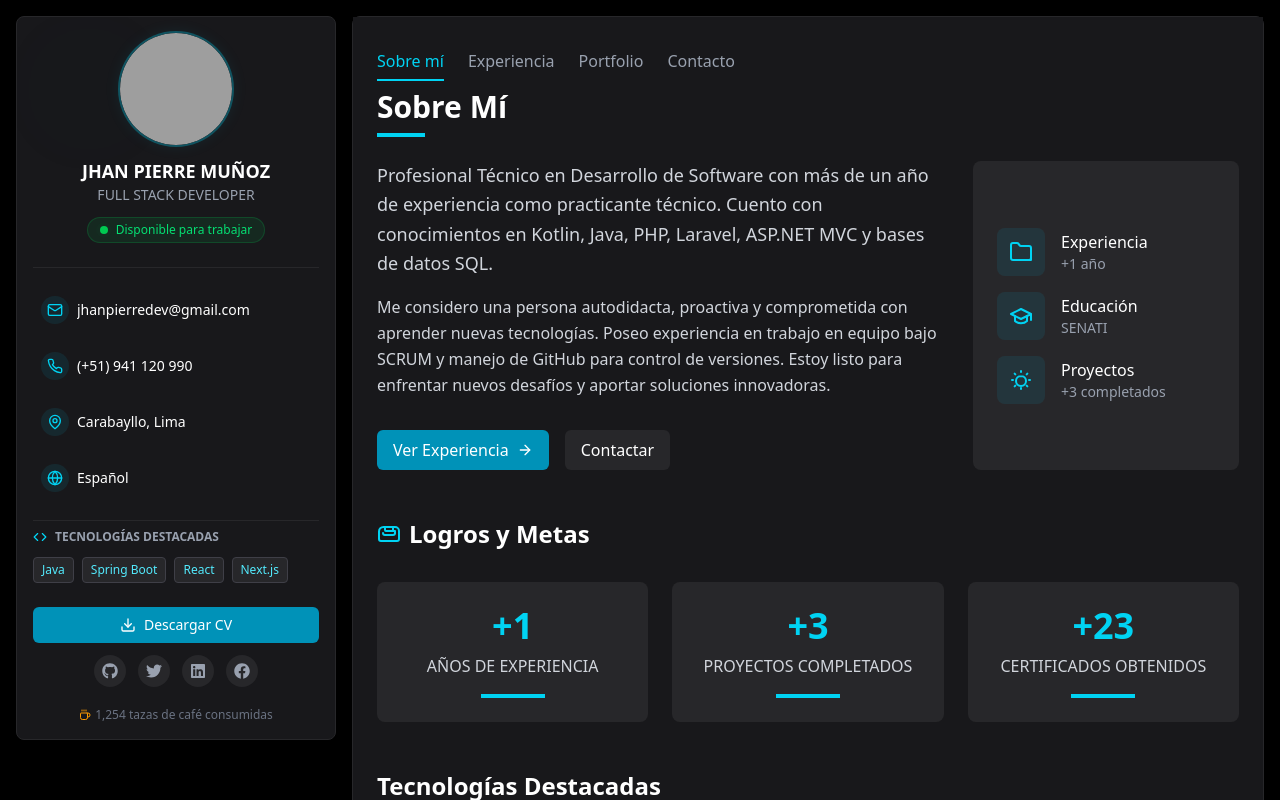
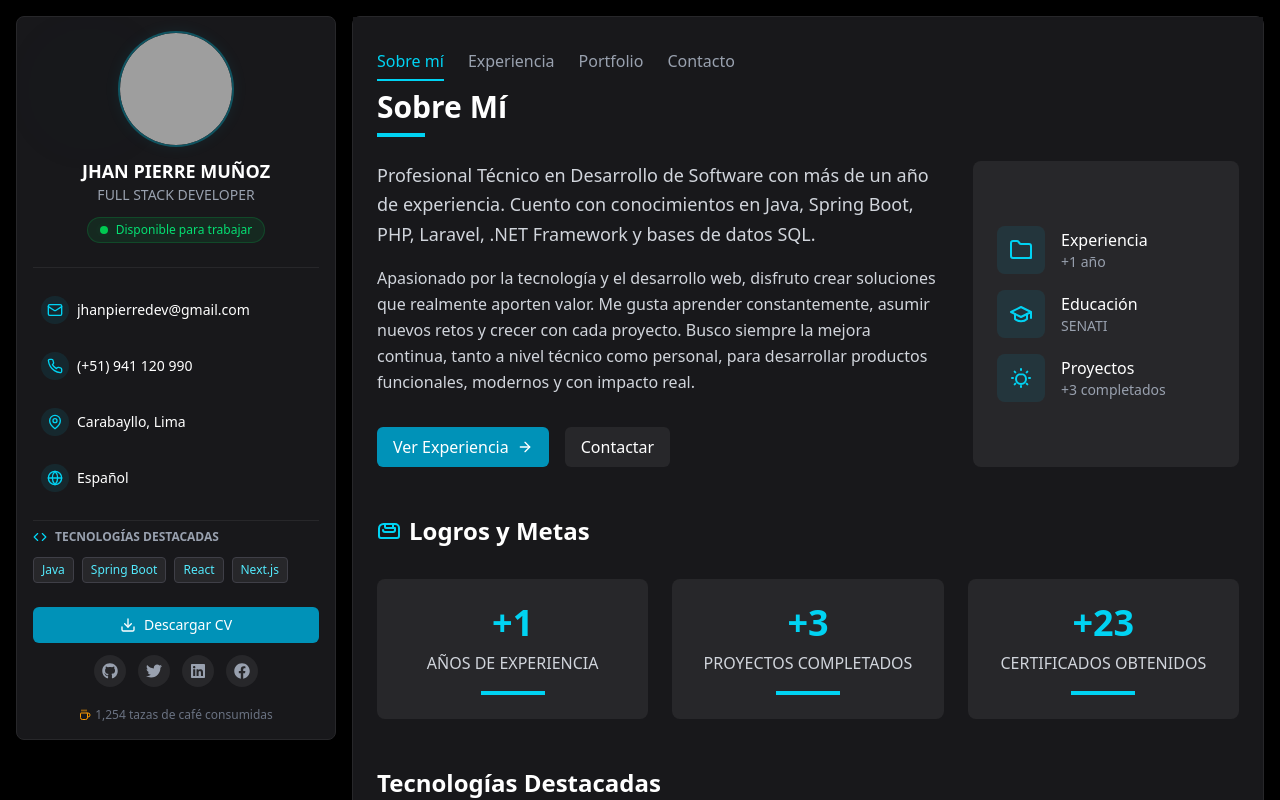
Before and after one commit to Jhan-Pierre/jhan-pierre-mm, a Next.js app: page / in a window 1280 px wide. Shown: the top 800 px of the page. Built offline with nearby package versions, Linux system fonts and the light colour scheme; grey boxes are pictures that could not be loaded.

Commit message:
Se actualizo informacion personal

```diff
--- a/src/components/home/about-section.tsx
+++ b/src/components/home/about-section.tsx
@@ -10,13 +10,11 @@ export default function AboutSection() {
             <div className="grid grid-cols-1 md:grid-cols-3 gap-6 sm:gap-8">
                 <div className="md:col-span-2 space-y-3 sm:space-y-4 text-gray-300">
                     <p className="text-base sm:text-lg leading-relaxed">
-                        Profesional Técnico en Desarrollo de Software con más de un año de experiencia como practicante técnico.
-                        Cuento con conocimientos en Kotlin, Java, PHP, Laravel, ASP.NET MVC y bases de datos SQL.
+                        Profesional Técnico en Desarrollo de Software con más de un año de experiencia.
+                        Cuento con conocimientos en Java, Spring Boot, PHP, Laravel, .NET Framework y bases de datos SQL.
                     </p>
                     <p className="text-sm sm:text-base leading-relaxed">
-                        Me considero una persona autodidacta, proactiva y comprometida con aprender nuevas tecnologías. Poseo
-                        experiencia en trabajo en equipo bajo SCRUM y manejo de GitHub para control de versiones. Estoy listo para
-                        enfrentar nuevos desafíos y aportar soluciones innovadoras.
+                        Apasionado por la tecnología y el desarrollo web, disfruto crear soluciones que realmente aporten valor. Me gusta aprender constantemente, asumir nuevos retos y crecer con cada proyecto. Busco siempre la mejora continua, tanto a nivel técnico como personal, para desarrollar productos funcionales, modernos y con impacto real.
                     </p>
 
                     <div className="pt-3 sm:pt-4 flex flex-wrap gap-3 sm:gap-4">
```
